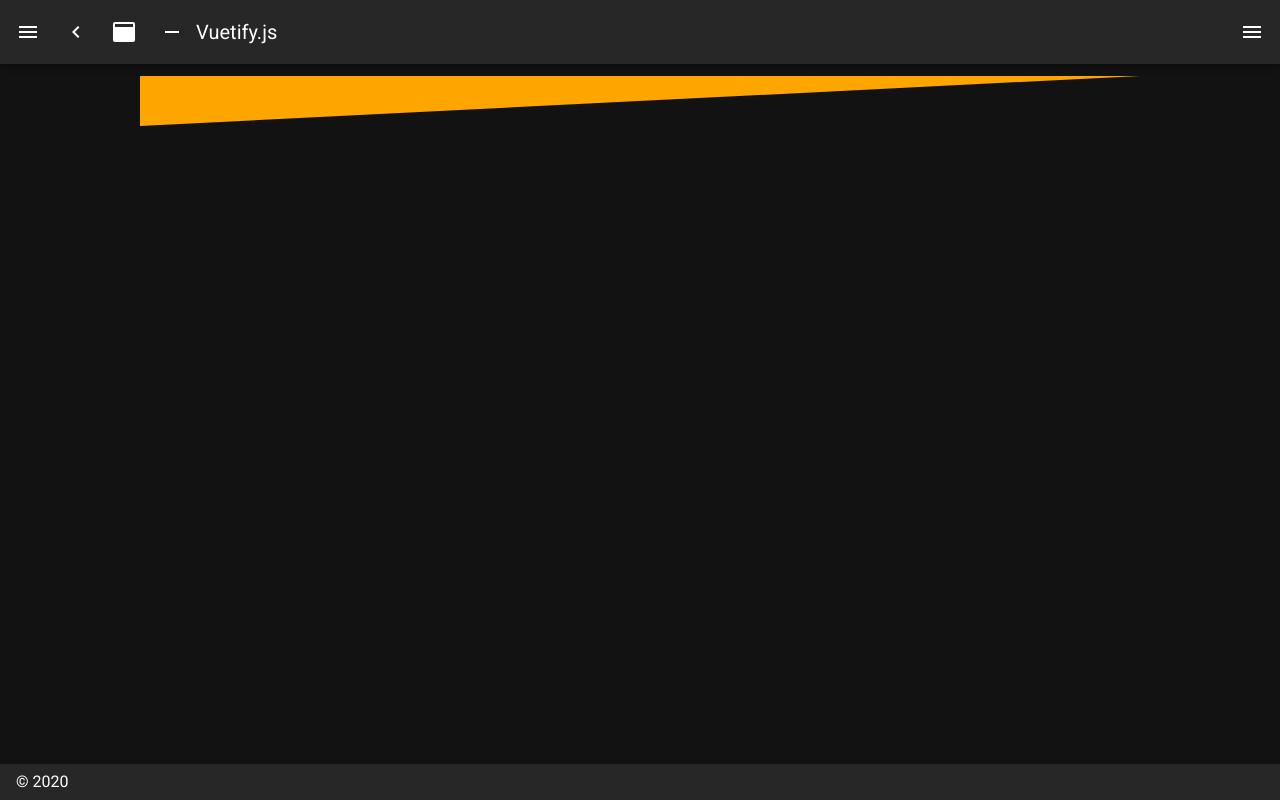
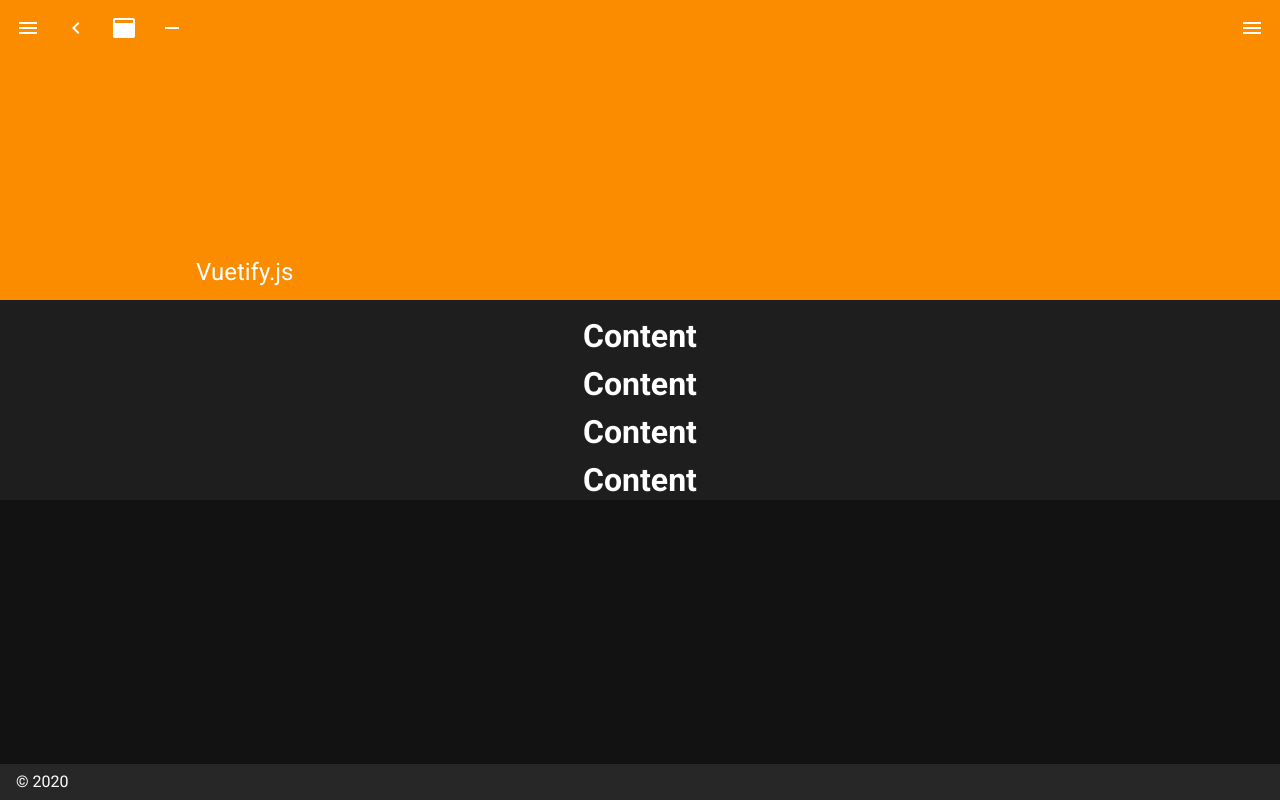
Before and after one commit to add-harris/demo-static-website, a Nuxt app: page / in a window 1280 px wide. Built offline with nearby package versions, Linux system fonts and the light colour scheme.

Commit message:
WIP: mega shrink on scroll app bar

```diff
--- a/layouts/default.vue
+++ b/layouts/default.vue
@@ -1,33 +1,19 @@
 <template>
   <v-app dark>
-    <v-navigation-drawer
-      v-model="drawer"
-      :mini-variant="miniVariant"
-      :clipped="clipped"
-      fixed
-      app
+
+    <v-sheet
+      id="scrolling-techniques"
+      v-scroll.self="scrollFun"
+      class="overflow-y-auto"
+      max-height="500"
     >
-      <v-list>
-        <v-list-item
-          v-for="(item, i) in items"
-          :key="i"
-          :to="item.to"
-          router
-          exact
-        >
-          <v-list-item-action>
-            <v-icon>{{ item.icon }}</v-icon>
-          </v-list-item-action>
-          <v-list-item-content>
-            <v-list-item-title v-text="item.title" />
-          </v-list-item-content>
-        </v-list-item>
-      </v-list>
-    </v-navigation-drawer>
     <v-app-bar
-      :clipped-left="clipped"
-      fixed
-      app
+      color="orange darken-1"
+      shrink-on-scroll
+      dark
+      flat
+      height="300px"
+      prominent
     >
       <v-app-bar-nav-icon @click.stop="drawer = !drawer" />
       <v-btn
@@ -57,32 +43,19 @@
         <v-icon>mdi-menu</v-icon>
       </v-btn>
     </v-app-bar>
-    <v-main>
-      <v-container>
-        <nuxt />
-      </v-container>
-    </v-main>
-    <v-navigation-drawer
-      v-model="rightDrawer"
-      :right="right"
-      temporary
-      fixed
-    >
-      <v-list>
-        <v-list-item @click.native="right = !right">
-          <v-list-item-action>
-            <v-icon light>
-              mdi-repeat
-            </v-icon>
-          </v-list-item-action>
-          <v-list-item-title>Switch drawer (click me)</v-list-item-title>
-        </v-list-item>
-      </v-list>
-    </v-navigation-drawer>
-    <v-footer
-      :absolute="!fixed"
-      app
-    >
+
+
+
+
+      <v-main>
+        <v-container style="height: 1000px;">
+          <nuxt />
+        </v-container>
+      </v-main>
+
+    </v-sheet>
+
+    <v-footer :absolute="!fixed" app>
       <span>&copy; {{ new Date().getFullYear() }}</span>
     </v-footer>
   </v-app>
@@ -112,6 +85,28 @@ export default {
       rightDrawer: false,
       title: 'Vuetify.js'
     }
+  },
+  methods: {
+    scrollFun() {
+      console.log("scrolling")
+    }
   }
 }
 </script>
+
+<style>
+
+  #slanted {
+    width: 0px;
+    height: 0px;
+    position: fixed;
+    /*top: 0;*/
+    /*left: 0;*/
+    border-top: 50px solid orange;
+    /*border-bottom: 50px solid orange;*/
+    /*border-left: 50px solid orange;*/
+    border-right: 1500px solid transparent;
+    /*background-color: orange;*/
+  }
+
+</style>
--- a/pages/index.vue
+++ b/pages/index.vue
@@ -2,7 +2,12 @@
   <v-layout column justify-center align-center>
     <v-flex xs12 sm8 md6>
 
-      <div id="slanted"></div>
+<!--      <div id="slanted2"></div>-->
+
+      <h1>Content</h1>
+      <h1>Content</h1>
+      <h1>Content</h1>
+      <h1>Content</h1>
 
     </v-flex>
   </v-layout>
@@ -22,13 +27,16 @@ export default {
 
 <style>
 
-  #slanted {
+  #slanted2 {
     width: 0px;
     height: 0px;
+    position: fixed;
+    top: 0;
+    left: 0;
     border-top: 50px solid orange;
     /*border-bottom: 50px solid orange;*/
     /*border-left: 50px solid orange;*/
-    border-right: 1000px solid transparent;
+    border-right: 1500px solid transparent;
     /*background-color: orange;*/
   }
 
```
